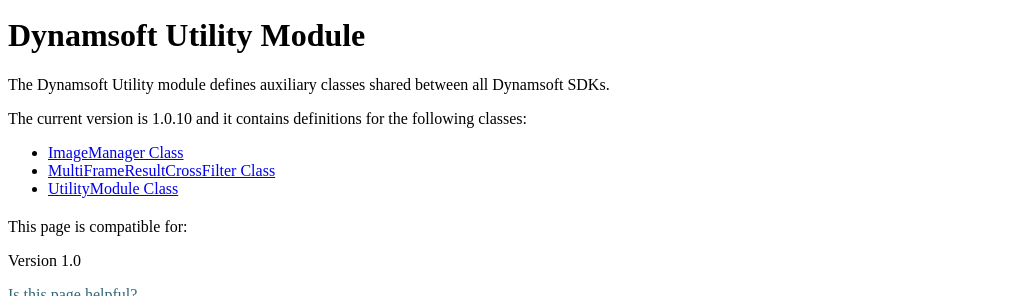
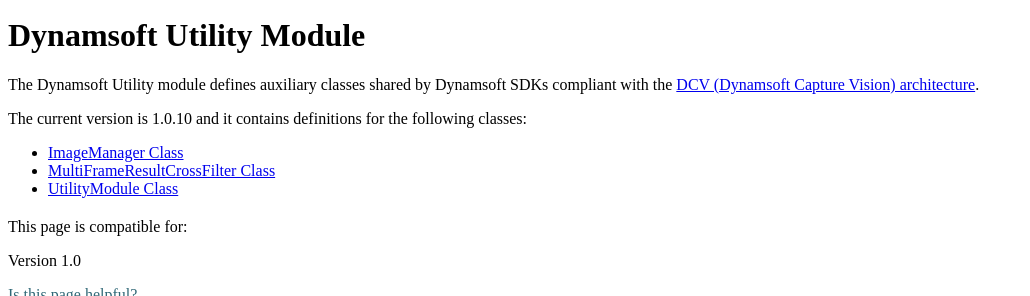
Before and after one commit to dynamsoft-docs/capture-vision-docs-js, a Jekyll site: the page built from programming/javascript/user-guide/utility-readme.md, in a window 1280 px wide and 900 px high, scrolled down 300 px, cut to the strip 184-480 px from the top of the window. Shown: the whole strip, without its empty margins (0-1030 px from the left). Built offline with Jekyll 4.4.1, drawn with Linux system fonts in a browser that asks for light colours.

Commit message:
update small issues 001

```diff
--- a/programming/javascript/user-guide/utility-readme.md
+++ b/programming/javascript/user-guide/utility-readme.md
@@ -10,7 +10,7 @@ noTitleIndex: true
 
 # Dynamsoft Utility Module
 
-The Dynamsoft Utility module defines auxiliary classes shared between all Dynamsoft SDKs.
+The Dynamsoft Utility module defines auxiliary classes shared by Dynamsoft SDKs compliant with the [DCV (Dynamsoft Capture Vision) architecture](https://www.dynamsoft.com/capture-vision/docs/core/architecture/index.html).
 
 The current version is 1.0.10 and it contains definitions for the following classes:
 
```
Also changed, not shown: programming/javascript/api-reference/core/core-module-v3.0.10.md (+1 -1 lines), programming/javascript/api-reference/core/core-module.md (+1 -1 lines), programming/javascript/user-guide/binaries-readme.md (deleted, +0 -15 lines), programming/javascript/user-guide/core-readme.md (+1 -1 lines), programming/javascript/user-guide/cvr-readme.md (+1 -1 lines).
